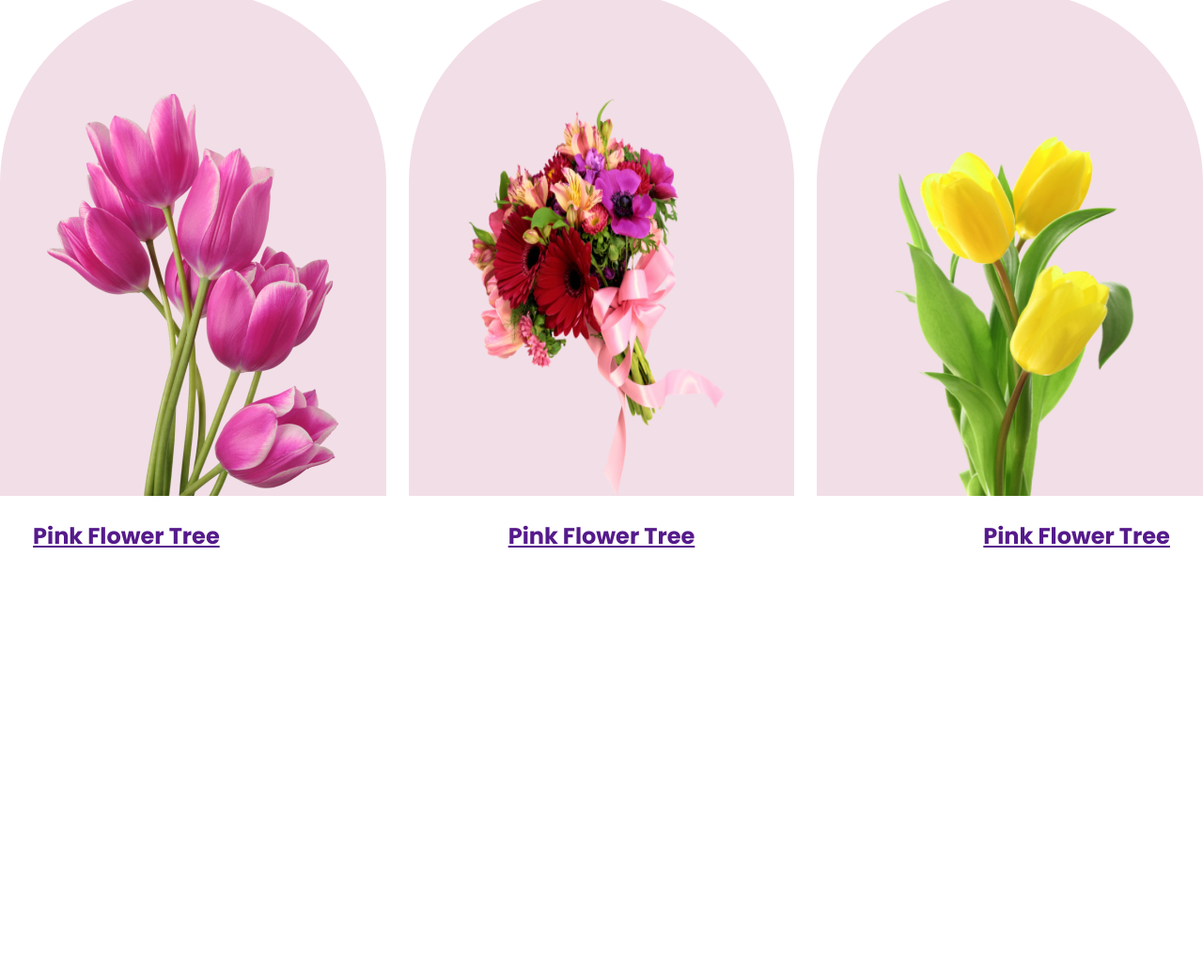
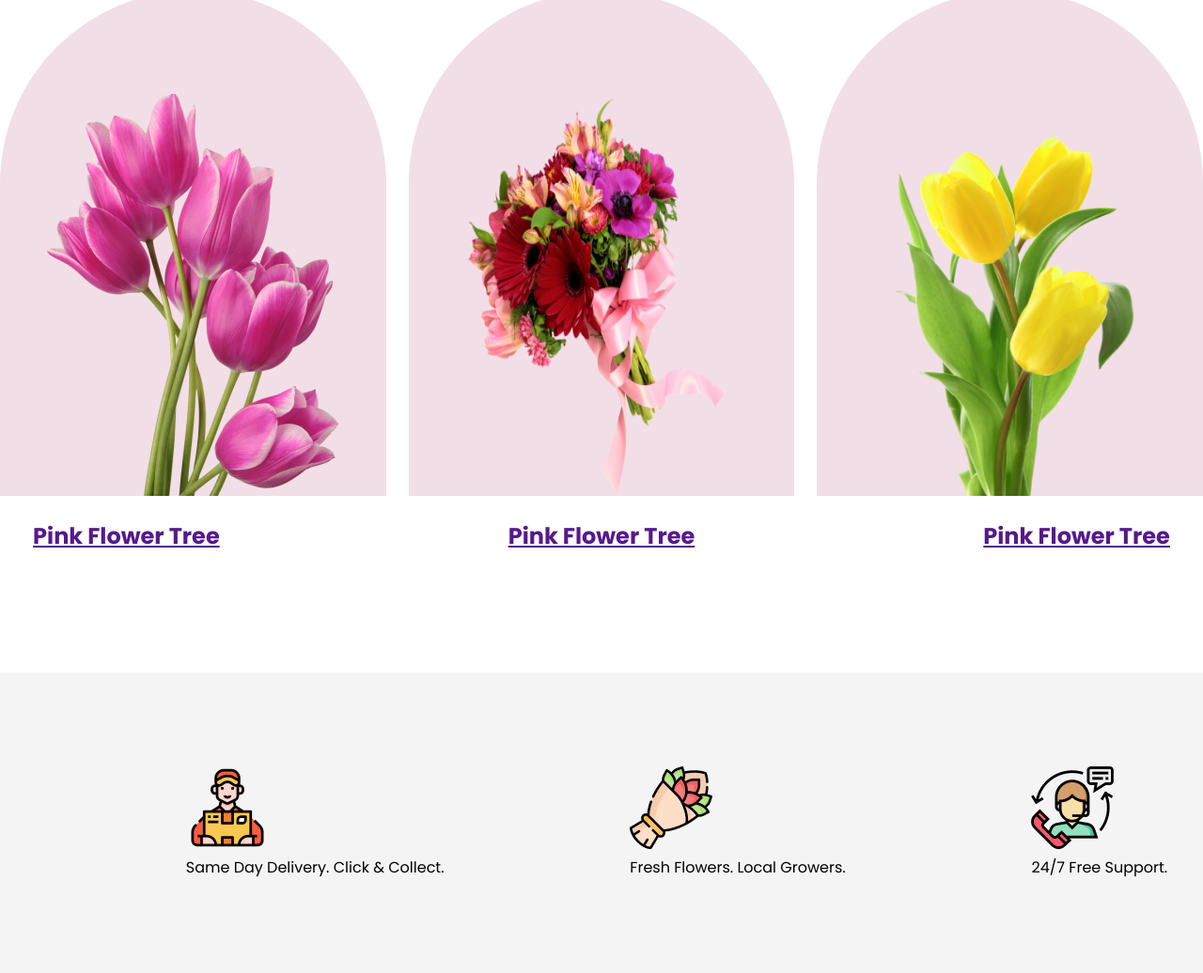
Before and after one commit to webdiv-rakib/flower-shop, a plain HTML site: page index.html in a window 1280 px wide. Shown: the part 1224-2260 px from the top of the page at 94% size. Before the commit the page ends 1812 px from the top, so only its background shows below. Drawn offline with Linux system fonts and the light colour scheme.

Commit message:
Support section complete

```diff
--- a/index.html
+++ b/index.html
@@ -54,7 +54,23 @@
                 </div>
             </div>
         </section>
-
+        <!-- Support section starts here -->
+        <section>
+            <div class="support-section">
+                <div>
+                    <img src="assets/image/Group 57.png" alt="">
+                    <p>Same Day Delivery. Click & Collect.</p>
+                </div>
+                <div>
+                    <img src="assets/image/Group 58.png" alt="">
+                    <p>Fresh Flowers. Local Growers.</p>
+                </div>
+                <div>
+                    <img src="assets/image/Group 59.png" alt="">
+                    <p>24/7 Free Support.</p>
+                </div>
+            </div>
+        </section>
     </main>
     <footer>
 
--- a/style/style.css
+++ b/style/style.css
@@ -63,27 +63,30 @@ header {
 }
 
 /* Feature section style */
-main{
+main {
     font-family: "Poppins", sans-serif;
 }
 
-.feature-section-1{
+.feature-section-1 {
     text-align: center;
     margin-top: 178px;
 }
-.feature-title{
+
+.feature-title {
     font-size: 40px;
     font-weight: 800;
     color: #272727;
 }
-.feature-description{
+
+.feature-description {
     font-size: 18px;
     font-weight: 400;
     color: #27272799;
     margin-top: 24px;
     margin-bottom: 48px;
 }
-.section-1{
+
+.section-1 {
     width: 464px;
     height: 538px;
     /* border: 2px solid green; */
@@ -93,34 +96,39 @@ main{
     background-color: #A7216226;
 
 }
-.image-1{
+
+.image-1 {
     margin-top: 110px;
     height: 428px;
     width: 310px;
 }
 
-.image-section{
+.image-section {
     display: flex;
     justify-content: center;
     gap: 24px;
     border-bottom: 32px;
 }
 
-.tree-name{
+.tree-name {
     font-size: 24px;
     font-weight: 700;
     color: #272727;
     display: flex;
     justify-content: center;
     gap: 307px;
+    margin-bottom: 128px;
 }
 
-/* .tree-1{
-    margin-left: 151px;
+/* Support section style */
+.support-section {
+    height: 320px;
+    width: 1440px;
+    /* border: 2px solid red; */
+    margin: 0 auto;
+    display: flex;
+    justify-content: center;
+    align-items: center;
+    justify-content: space-evenly;
+    background-color: #2727270D;
 }
-.tree-2{
-
-}
-.tree-3{
-
-} */
```
